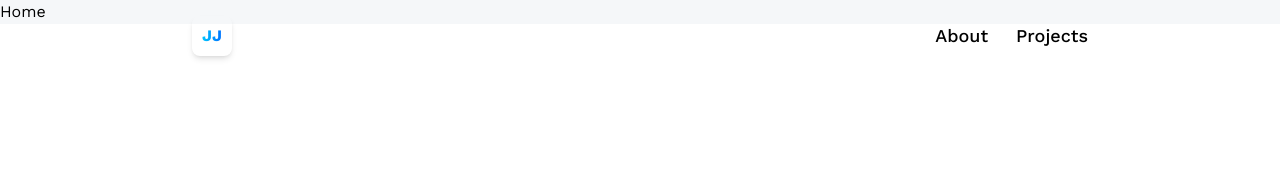
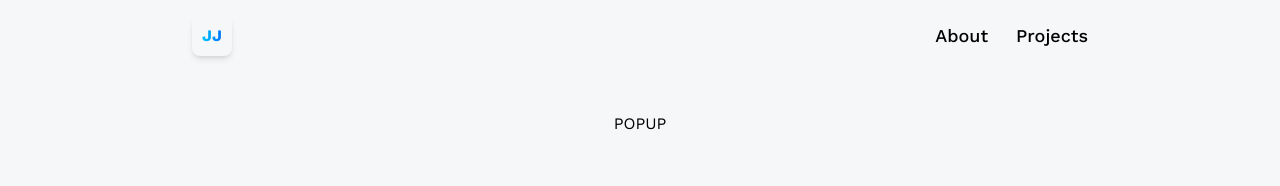
Before and after one commit to threejay20/PORTFOLIO_3D, a React (Vite) app: page / in a window 1280 px wide. Shown: the top 186 px of the page. Built offline with nearby package versions, Linux system fonts and the light colour scheme.

Commit message:
Home page Start

```diff
--- a/src/App.jsx
+++ b/src/App.jsx
@@ -1,5 +1,7 @@
 import { Route, BrowserRouter as Router, Routes } from 'react-router-dom';
 import Navbar from './components/Navbar';
+
+import { Home, About, Projects, Contact } from './pages';
 
 const App = () => {
   return (
@@ -7,13 +9,12 @@ const App = () => {
         <Router>
             <Navbar />
             <Routes>
-                <Route path="/" element={'Home'} />
-                <Route path="/about" element={'About'} />
-                <Route path="/projects" element={'Projects'} />
-                <Route path="/contact" element={'Contact'} />
+                <Route path="/" element={<Home/>} />
+                <Route path="/about" element={<About/>}/>
+                <Route path="/projects" element={<Projects/>} />
+                <Route path="/contact" element={<Contact/>} />
             </Routes>
         </Router>
-
 
     </main>
   )
--- /dev/null
+++ b/src/pages/About.jsx
@@ -0,0 +1,9 @@
+import React from 'react'
+
+const About = () => {
+  return (
+    <div>About</div>
+  )
+}
+
+export default About
--- /dev/null
+++ b/src/pages/Contact.jsx
@@ -0,0 +1,9 @@
+import React from 'react'
+
+const Contact = () => {
+  return (
+    <div>Contact</div>
+  )
+}
+
+export default Contact
--- /dev/null
+++ b/src/pages/Home.jsx
@@ -0,0 +1,15 @@
+import React from 'react'
+
+const Home = () => {
+  return (
+    <section className="w-full h-screen relative">
+      <div className="absolute top-28 left-0 right-0 z-10 flex items-center justify-center">
+      POPUP
+
+      </div>
+
+    </section>
+  )
+}
+
+export default Home
--- /dev/null
+++ b/src/pages/Projects.jsx
@@ -0,0 +1,9 @@
+import React from 'react'
+
+const Projects = () => {
+  return (
+    <div>Projects</div>
+  )
+}
+
+export default Projects
--- /dev/null
+++ b/src/pages/index.jsx
@@ -0,0 +1,11 @@
+import Home from "./Home";
+import About from './About'
+import Projects from "./Projects";
+import Contact from "./Contact";
+
+export {
+    Home,
+    About,
+    Projects,
+    Contact
+}
```
